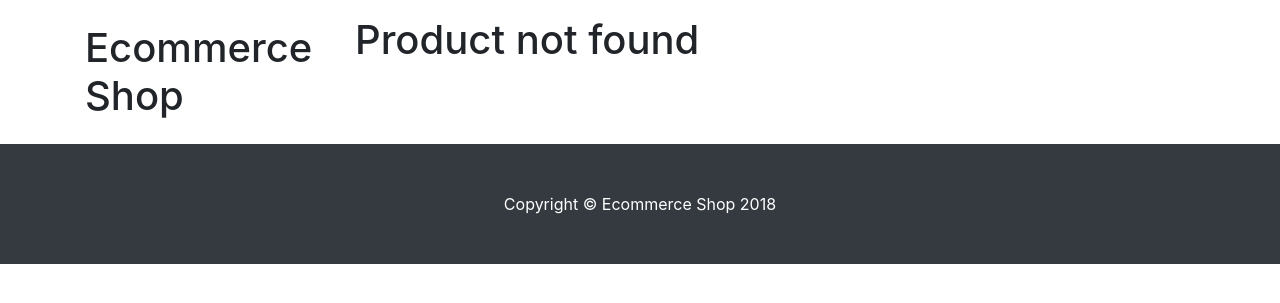
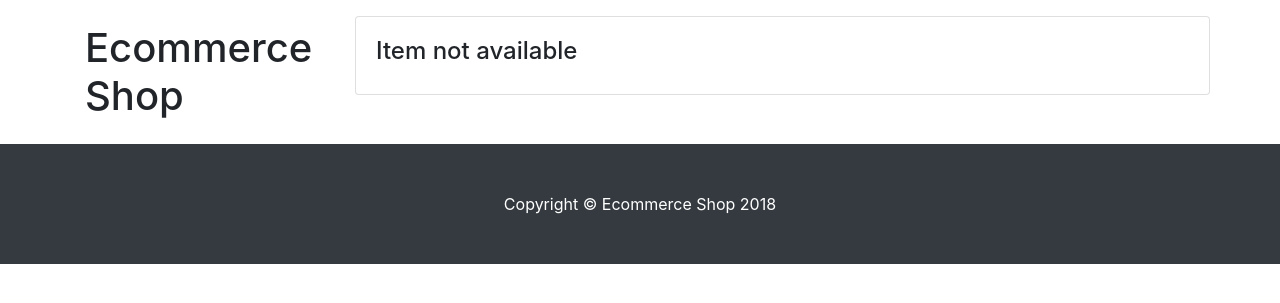
Before and after one commit to hereshem/django-ecommerce, a Django app: template shop/templates/shop/list.html in a window 1280 px wide. Shown: the part 56-359 px from the top of the page. Run offline with Django 3.2, Linux system fonts and the light colour scheme; the template is opened without the code that fills it, so the values that code supplies are empty; some libraries are stand-ins or nearby versions.

Commit message:
not available

```diff
--- a/shop/templates/shop/list.html
+++ b/shop/templates/shop/list.html
@@ -19,8 +19,12 @@
                 </div>
               </div>
             </div>
-    {% empty %}
-    <h1> Product not found</h1>
+{% empty %}
+    <div class="card w-100">
+    <div class="card-body">
+        <h4>Item not available</h4>
+    </div>
+    </div>
 {% endfor %}
     </div>
 
```
